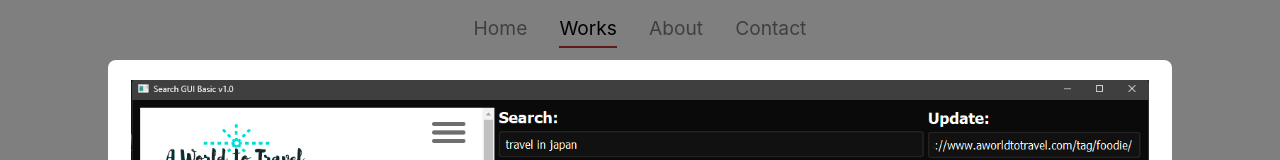
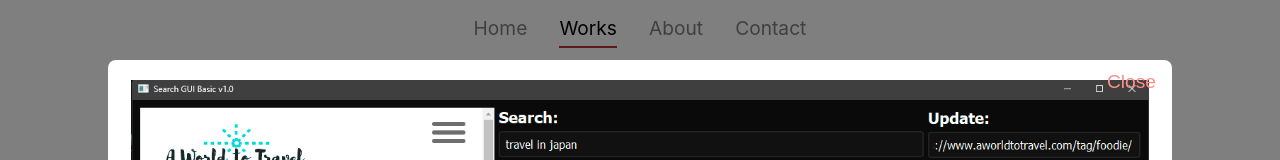
Before and after one commit to aingez/aingthawan, a React (Create React App) app: page /portfolio in a window 1280 px wide. Both pictures are taken after a click on the element 412 px from the left and 360 px from the top of the page. Shown: the top 160 px of the page. Built offline with nearby package versions, Linux system fonts and the light colour scheme.

Commit message:
Revert "Update Popup.js"
This reverts commit 7c848b89d10ea997c2dbaefd5527dc8c19bb84ec.

```diff
--- a/src/components/Portfolio/Popup.js
+++ b/src/components/Portfolio/Popup.js
@@ -41,18 +41,10 @@ const CloseButton = styled.button`
   top: 10px; /* Add this line */
   right: 10px; /* Add this line */
   background-color: transparent;
-  color: transparent;
+  color: #ff8f87;
   border: none;
   font-size: 1.2rem;
-
   cursor: pointer;
-  @media (max-width: 768px) {
-    color: #ff8f87;
-  }
-
-  @media (max-width: 480px) {
-    color: #ff8f87;
-  }
 `;
 
 export const ImageContainer = styled.div`
```
